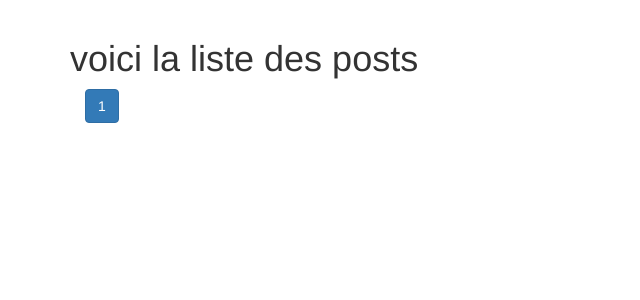
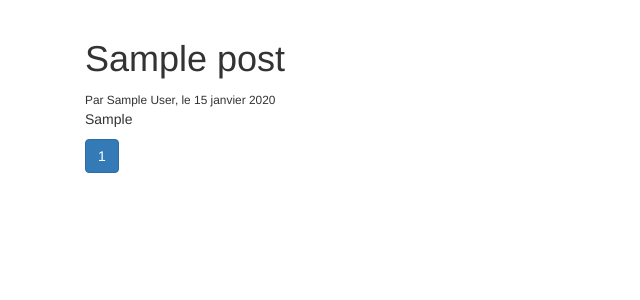
Before and after one commit to ludovicjj/blog, a PHP site: page /index.php?p=posts in a window 1280 px wide. Shown: the part 51-351 px from the top of the page, without its empty margins (0-640 px from the left). Run offline with PHP 8.4, Linux system fonts and the light colour scheme; tables that the repository leaves empty or names only in its code hold one stand-in row (values such as "Sample post"); a stand-in replaces the project's code that opens the database connection.

Commit message:
into posts, add loop foreach to create list of posts

```diff
--- a/master/view/frontend/posts.php
+++ b/master/view/frontend/posts.php
@@ -1,4 +1,10 @@
-<h1>voici la liste des posts</h1>
+<div class="col-sm-8">
+	<?php foreach($post AS $post): ?>
+	<h1><?= $post->getTitle();?></h1>
+	<small>Par <?= $post->getAuthor();?>, le <?= $post->getDay() .' '.$post->getMonth().' '.$post->getYear();?></small>
+	<p><?= $post->getIntro();?></p>
+	<?php endforeach; ?>
+</div>
 
 <div class="col-sm-8">
 	<?php for($i = 0; $i < $paging; $i++): ?>
```
